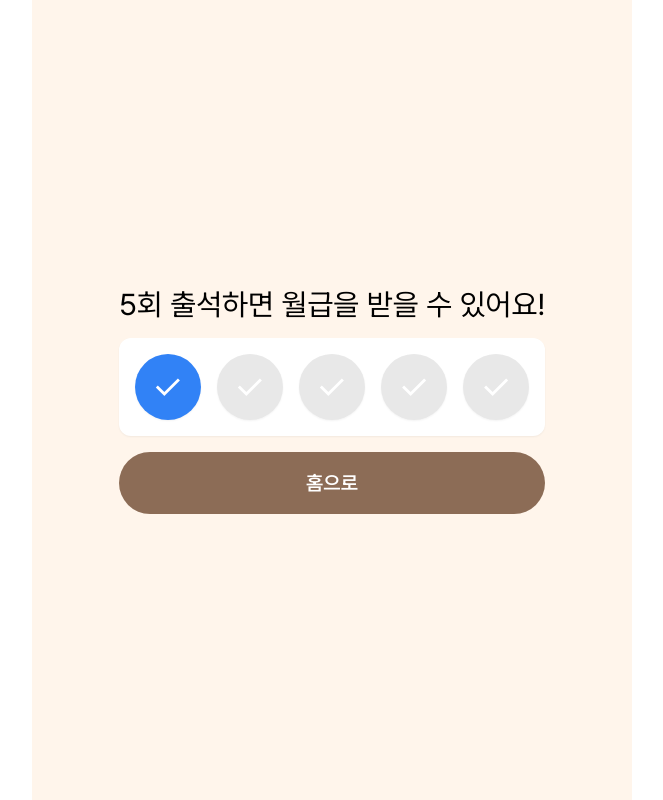
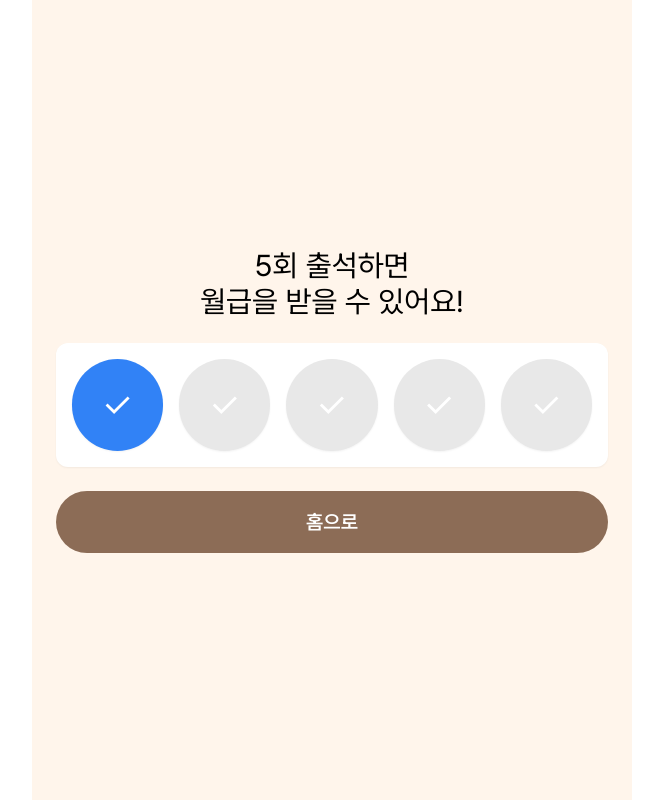
Before and after one commit to devocean-finut/Finut_FE, a Next.js app: page /main/attendance in a window 1280 px wide. Shown: the whole page, without its empty margins (308-971 px from the left). Built offline with nearby package versions, Linux system fonts and the light colour scheme.

Commit message:
Update attendance page: 출석 체크 애니메이션을 Congratulation에서 Check로 변경

```diff
--- a/app/main/attendance/page.tsx
+++ b/app/main/attendance/page.tsx
@@ -1,7 +1,7 @@
 "use client";
 
 import Lottie from "react-lottie-player";
-import CongratulationLottie from "@/public/lottie/Congratulation.json";
+import CheckLottie from "@/public/lottie/Check.json";
 import { useEffect, useState } from "react";
 import { Button } from "@/src/Common/Button";
 import { useRouter } from "next/navigation";
@@ -21,21 +21,21 @@ function Page() {
   return (
     <div className="w-full h-full flex items-center justify-center">
       {attendanceStep === 0 && (
-        <>
+        <div className="flex flex-col gap-6 justify-center items-center">
           <Lottie
-            className="absolute top-2/5 w-full"
+            className="w-1/2"
             loop={false}
-            animationData={CongratulationLottie}
+            animationData={CheckLottie}
             play={true}
           />
           <span className="fadeIn text-3xl">출석 체크 완료!</span>
-        </>
+        </div>
       )}
       {attendanceStep === 1 && (
-        <div className="flex flex-col gap-4">
-          <span className="fadeIn text-3xl">
-            5회 출석하면 월급을 받을 수 있어요!
-          </span>
+        <div className="w-full flex flex-col gap-6">
+          <div className="fadeIn text-3xl text-center">
+            5회 출석하면 <br /> 월급을 받을 수 있어요!
+          </div>
           <div className="fadeIn flex gap-4 bg-white p-4 rounded-xl shadow-sm">
             <span className="w-1/5 aspect-square  bg-blue-primary text-white rounded-full text-4xl flex justify-center items-center shadow-sm">
               ✓
```
